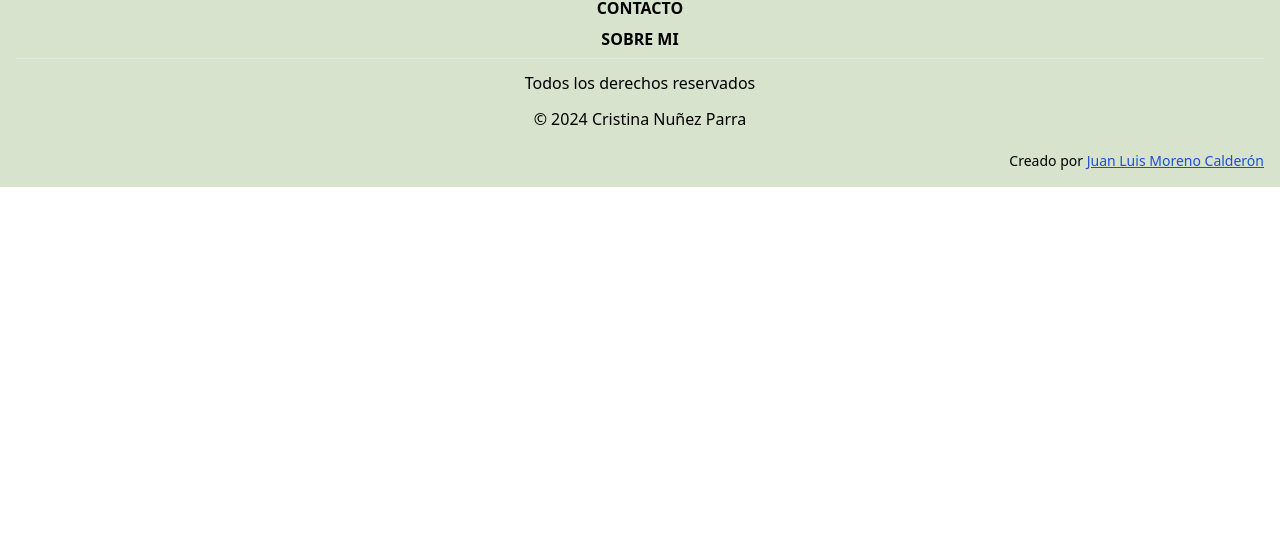
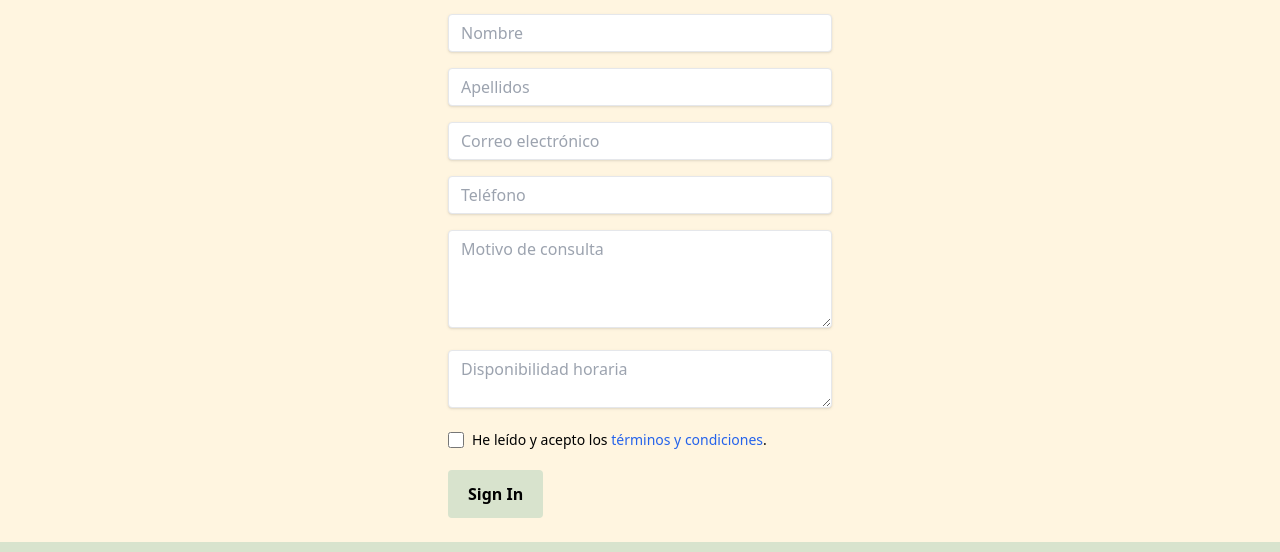
Before and after one commit to JuanLu90/psychologist_Cristina_Nunez, an Astro site in the folder client/: page /contact in a window 1280 px wide. Shown: the part 1130-1682 px from the top of the page. Before the commit the page ends 1317 px from the top, so only its background shows below. Built offline with nearby package versions, Linux system fonts and the light colour scheme; Astro itself is replaced by a stand-in of ours.

Commit message:
contact form added

```diff
--- /dev/null
+++ b/client/src/components/ContactForm.astro
@@ -0,0 +1,63 @@
+---
+import { colors } from "../util";
+const { primary } = colors;
+---
+
+<div class="w-full max-w-sm m-auto py-6">
+  <h2 class="my-5 text-xl font-bold">Formulario de contacto</h2>
+  <form>
+    <input id="name" type="text" placeholder="Nombre" />
+    <input
+      id="surnames"
+      type="text"
+      placeholder="Apellidos"
+      class="focus:outline-none focus:shadow-outline"
+    />
+    <input id="email" type="text" placeholder="Correo electrónico" />
+    <input id="phone" type="text" placeholder="Teléfono" />
+    <textarea id="reason" rows="4" placeholder="Motivo de consulta"></textarea>
+    <textarea id="availability" rows="2" placeholder="Disponibilidad horaria"
+    ></textarea>
+
+    <div class="flex items-center mb-5">
+      <input
+        id="link-checkbox"
+        type="checkbox"
+        value=""
+        class="w-4 h-4 border-gray-300 rounded"
+      />
+      <label for="link-checkbox" class="ms-2 text-sm font-medium"
+        >He leído y acepto los <a
+          href="#"
+          class="text-blue-600 dark:text-blue-500 hover:underline"
+          >términos y condiciones</a
+        >.</label
+      >
+    </div>
+
+    <div class="flex items-center justify-between">
+      <button
+        class="bg-green-300 hover:bg-green-400 font-bold py-3 px-5 rounded focus:outline-none focus:shadow-outline"
+        type="submit"
+      >
+        Sign In
+      </button>
+    </div>
+  </form>
+</div>
+
+<style define:vars={{ primary }}>
+  form input[type="text"],
+  textarea {
+    @apply mb-4 shadow appearance-none border rounded w-full py-2 px-3 text-gray-700 leading-tight;
+  }
+
+  form input[type="text"]:focus {
+    outline: none;
+    box-shadow: 0 0 0 3px rgba(66, 153, 225, 0.5); /* Replace with your desired shadow */
+  }
+
+  button {
+    background-color: var(--primary);
+  }
+</style>
--- a/client/src/components/Footer.astro
+++ b/client/src/components/Footer.astro
@@ -22,7 +22,7 @@ const { primary } = colors;
   <hr />
   <div class="[&>*]:block">
     <span class="text-center m-3">Todos los derechos reservados</span>
-    <span class="text-center m-3"> © 2024 Cristina Nuñez Parra </span>
+    <span class="text-center m-3"> &copy; 2024 Cristina Nuñez Parra </span>
     <span class="text-right mt-5 text-sm">
       Creado por <a
         href="https://www.linkedin.com/in/juanlumoreno/"
--- a/client/src/pages/contact.astro
+++ b/client/src/pages/contact.astro
@@ -2,17 +2,18 @@
 import Layout from "../layouts/Layout.astro";
 import PhoneIcon from "../icons/phone.astro";
 import Mail from "../icons/mail.astro";
+import ContactForm from "../components/ContactForm.astro";
 
 import { colors } from "../util";
 const { secondary } = colors;
 ---
 
 <Layout title="Contacto - Cristina Nuñez Parra">
-  <div class="m-6">
-    <div class="imageWrapper">
+  <div class="mt-6">
+    <div class="imageWrapper mx-5">
       <img src="/img/portada.png" alt="" />
     </div>
-    <div>
+    <div class="mx-5">
       <h3 class="font-bold mt-5">
         Soy Cristina Nuñez, Psicóloga General Sanitaria y Terapeuta Familiar y
         de pareja y quiero darte la bienvenida a este refugio que he creado con
@@ -28,7 +29,7 @@ const { secondary } = colors;
         más, tu salud emocional es lo más valioso que tienes.
       </p>
     </div>
-    <div>
+    <div class="m-5">
       <ul class="mt-6 [&>*]:my-3">
         <li>
           <a href="mailto:nparracristina@gmail.com" class="font-bold flex">
@@ -44,6 +45,9 @@ const { secondary } = colors;
         </li>
       </ul>
     </div>
+    <div class="wrapperContactForm">
+      <ContactForm />
+    </div>
   </div>
 </Layout>
 
@@ -51,4 +55,8 @@ const { secondary } = colors;
   .imageWrapper {
     border: 15px solid var(--secondary);
   }
+
+  .wrapperContactForm {
+    background-color: var(--secondary);
+  }
 </style>
```
